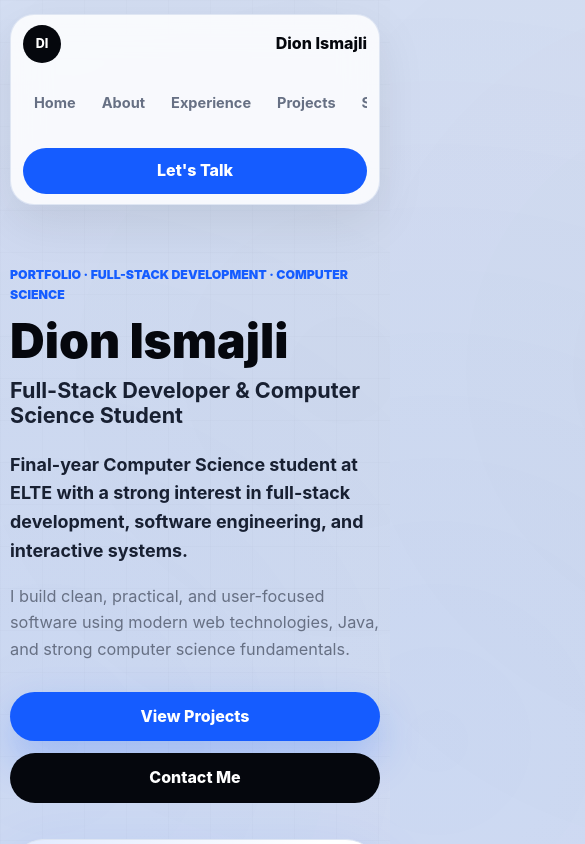
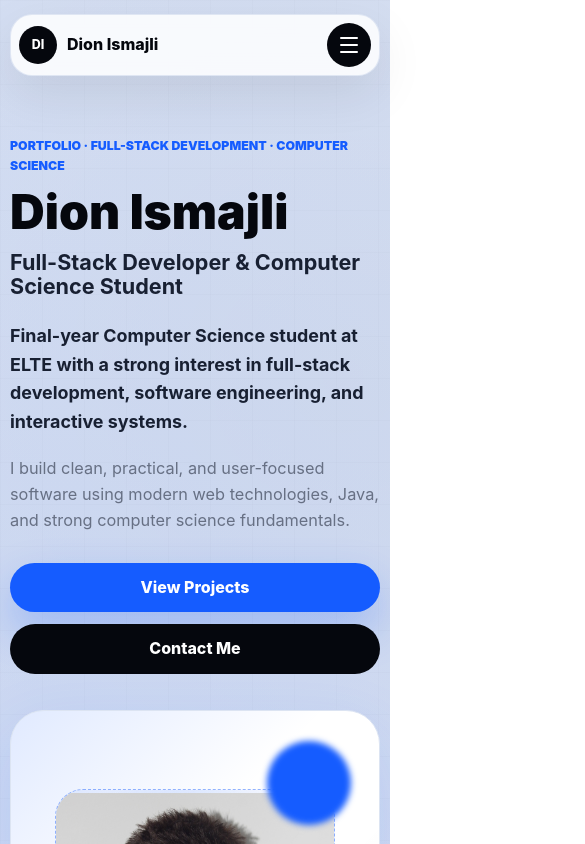
Before and after one commit to krembaba/portfolio, a React (Vite) app: page / in a window 390 px wide. Shown: the top 844 px of the page, 585 px wide, since content can reach past the window. Built offline with nearby package versions, Linux system fonts and the light colour scheme.

Commit message:
Improve mobile responsiveness

```diff
--- a/src/components/Navbar.jsx
+++ b/src/components/Navbar.jsx
@@ -1,9 +1,15 @@
+import { useState } from "react";
 import { navItems } from "../data.js";
 
 export default function Navbar() {
+  const [isOpen, setIsOpen] = useState(false);
+  const mobileItems = [...navItems, ["Contact", "#contact"]];
+
+  const closeMenu = () => setIsOpen(false);
+
   return (
-    <header className="navbar">
-      <a className="brand" href="#home" aria-label="Dion Ismajli home">
+    <header className={`navbar ${isOpen ? "is-open" : ""}`}>
+      <a className="brand" href="#home" aria-label="Dion Ismajli home" onClick={closeMenu}>
         <span className="brand-mark">DI</span>
         <span>Dion Ismajli</span>
       </a>
@@ -17,6 +23,27 @@ export default function Navbar() {
       <a className="nav-cta" href="#contact">
         Let&apos;s Talk
       </a>
+      <button
+        className="menu-toggle"
+        type="button"
+        aria-label={isOpen ? "Close navigation menu" : "Open navigation menu"}
+        aria-expanded={isOpen}
+        onClick={() => setIsOpen((current) => !current)}
+      >
+        <span />
+        <span />
+        <span />
+      </button>
+      <nav className="mobile-menu" aria-label="Mobile navigation">
+        {mobileItems.map(([label, href]) => (
+          <a key={label} href={href} onClick={closeMenu}>
+            {label}
+          </a>
+        ))}
+        <a className="mobile-talk" href="#contact" onClick={closeMenu}>
+          Let&apos;s Talk
+        </a>
+      </nav>
     </header>
   );
 }
--- a/src/styles.css
+++ b/src/styles.css
@@ -21,6 +21,7 @@ html {
 
 body {
   margin: 0;
+  overflow-x: hidden;
   color: var(--ink);
   background:
     radial-gradient(circle at 12% 8%, rgba(21, 92, 255, 0.15), transparent 28%),
@@ -139,7 +140,8 @@ h3 {
 }
 
 .nav-cta,
-.button {
+.button,
+.menu-toggle {
   display: inline-flex;
   min-height: 44px;
   align-items: center;
@@ -152,6 +154,11 @@ h3 {
   padding: 10px 16px;
   color: #fff;
   background: var(--blue);
+}
+
+.menu-toggle,
+.mobile-menu {
+  display: none;
 }
 
 .section-shell {
@@ -422,6 +429,9 @@ h3 {
   display: grid;
   gap: 24px;
   padding: 18px;
+  width: 100%;
+  max-width: 100%;
+  overflow: hidden;
   transition:
     transform 180ms ease,
     box-shadow 180ms ease,
@@ -440,6 +450,8 @@ h3 {
   position: relative;
   display: grid;
   aspect-ratio: 16 / 10;
+  width: 100%;
+  max-width: 100%;
   min-height: 320px;
   place-items: center;
   overflow: hidden;
@@ -466,8 +478,11 @@ h3 {
 .project-media video {
   position: relative;
   z-index: 1;
+  display: block;
   width: 100%;
+  max-width: 100%;
   height: 100%;
+  max-height: 100%;
   padding: 18px;
   object-fit: contain;
 }
@@ -545,6 +560,8 @@ h3 {
 .project-icon img {
   width: 88%;
   height: 88%;
+  max-width: 100%;
+  max-height: 100%;
   min-height: 0;
   padding: 0;
   object-fit: contain;
@@ -677,18 +694,6 @@ h3 {
 }
 
 @media (max-width: 980px) {
-  .navbar {
-    align-items: flex-start;
-    flex-direction: column;
-    border-radius: 24px;
-  }
-
-  .nav-links {
-    width: 100%;
-    overflow-x: auto;
-    padding-bottom: 4px;
-  }
-
   .hero,
   .about,
   .split-heading,
@@ -712,20 +717,86 @@ h3 {
   }
 }
 
-@media (max-width: 640px) {
+@media (max-width: 768px) {
   .section-shell,
   .navbar,
   .footer {
     width: min(100% - 20px, 1180px);
   }
 
-  .brand {
-    width: 100%;
-    justify-content: space-between;
+  .navbar {
+    top: 10px;
+    display: grid;
+    grid-template-columns: 1fr auto;
+    gap: 0;
+    align-items: center;
+    padding: 8px;
+    border-radius: 22px;
   }
 
+  .brand {
+    min-width: 0;
+  }
+
+  .brand > span:last-child {
+    max-width: 128px;
+    overflow: hidden;
+    text-overflow: ellipsis;
+    white-space: nowrap;
+  }
+
+  .nav-links,
   .nav-cta {
-    width: 100%;
+    display: none;
+  }
+
+  .menu-toggle {
+    display: inline-flex;
+    width: 44px;
+    height: 44px;
+    min-height: 44px;
+    flex-direction: column;
+    gap: 5px;
+    padding: 0;
+    border: 0;
+    border-radius: 50%;
+    background: var(--ink);
+    cursor: pointer;
+  }
+
+  .menu-toggle span {
+    display: block;
+    width: 18px;
+    height: 2px;
+    border-radius: 999px;
+    background: #fff;
+  }
+
+  .mobile-menu {
+    grid-column: 1 / -1;
+    gap: 4px;
+    padding: 10px 4px 4px;
+  }
+
+  .navbar.is-open .mobile-menu {
+    display: grid;
+  }
+
+  .mobile-menu a {
+    display: block;
+    padding: 11px 12px;
+    border-radius: 14px;
+    color: var(--ink-soft);
+    font-weight: 800;
+  }
+
+  .mobile-menu a:hover {
+    background: var(--blue-soft);
+  }
+
+  .mobile-talk {
+    color: #fff !important;
+    background: var(--blue);
   }
 
   .hero-actions .button,
@@ -743,24 +814,42 @@ h3 {
   }
 
   .timeline-grid,
-  .skills-grid {
+  .skills-grid,
+  .project-grid {
     grid-template-columns: 1fr;
   }
 
-  .project-media,
-  .project-media img,
-  .project-media video {
-    min-height: 230px;
+  .project-grid {
+    gap: 22px;
+  }
+
+  .project-card {
+    padding: 14px;
+    border-radius: 22px;
+  }
+
+  .project-media {
+    aspect-ratio: 4 / 3;
+    min-height: 0;
+    max-height: none;
+    border-radius: 18px;
   }
 
   .project-media img,
   .project-media video {
+    height: 100%;
+    min-height: 0;
     padding: 12px;
   }
 
   .project-icon {
-    width: 52px;
-    height: 52px;
+    top: 12px;
+    right: 12px;
+    width: 50px;
+    max-width: 50px;
+    height: 50px;
+    max-height: 50px;
+    border-radius: 14px;
   }
 
   .activity-card {
```
